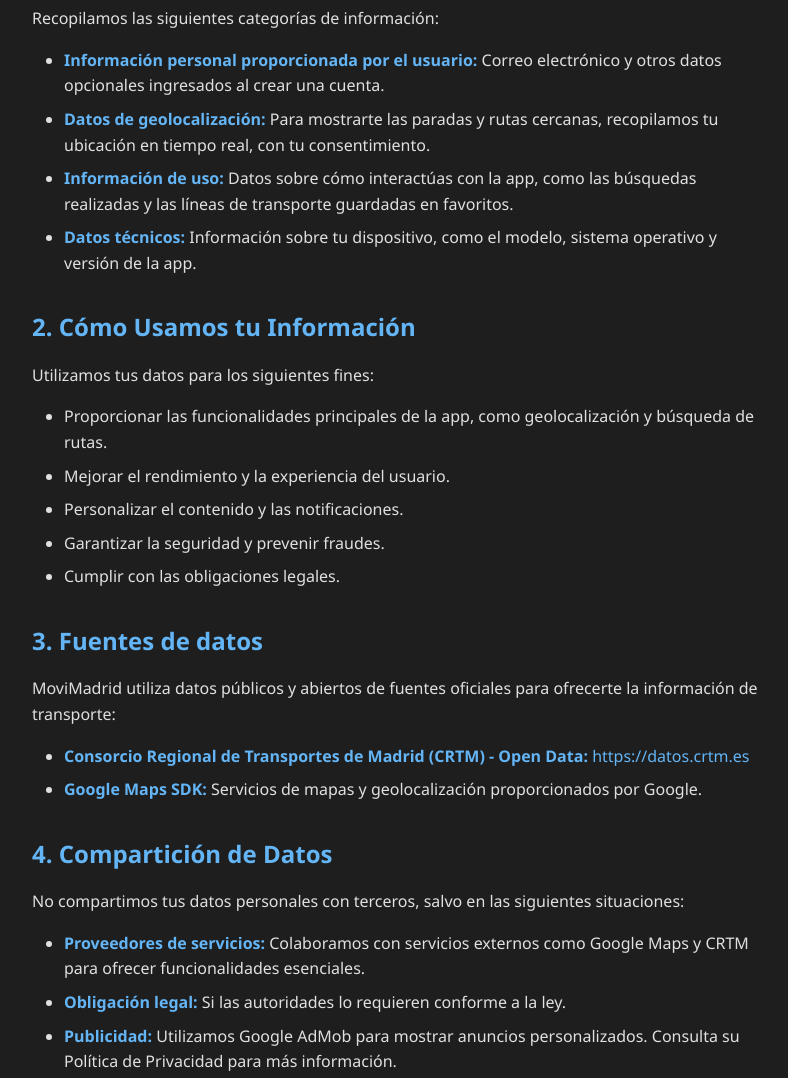
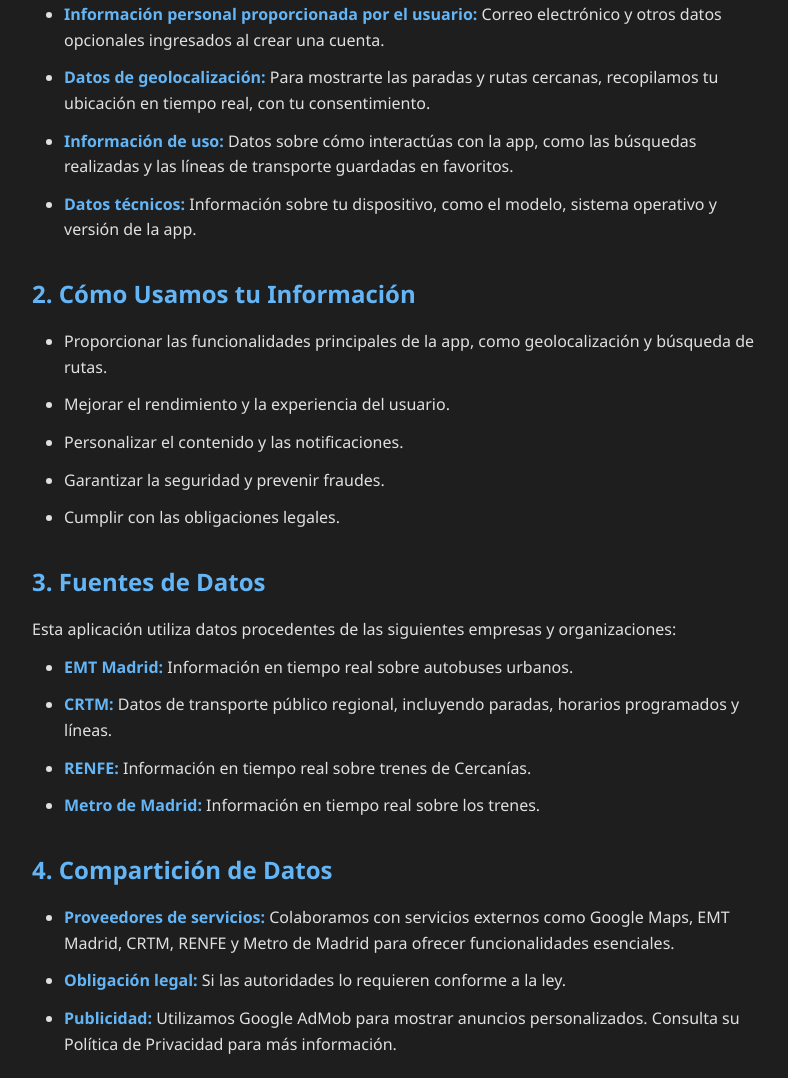
Before and after one commit to raaulalonso/movimadrid-privacy-policy, a plain HTML site: page index.html in a window 1280 px wide. Shown: the part 549-1627 px from the top of the page, without its empty margins (240-1028 px from the left). Drawn offline with Linux system fonts and the light colour scheme.

Commit message:
Update index.html

```diff
--- a/index.html
+++ b/index.html
@@ -14,89 +14,23 @@
             --link-color: #64b5f6;
         }
 
-        * {
-            margin: 0;
-            padding: 0;
-            box-sizing: border-box;
-        }
-
-        body {
-            font-family: 'Segoe UI', system-ui, -apple-system, sans-serif;
-            line-height: 1.6;
-            color: var(--text-color);
-            background-color: var(--background-color);
-            min-height: 100vh;
-        }
-
-        .container {
-            max-width: 800px;
-            margin: 0 auto;
-            padding: 2rem;
-            background-color: var(--container-bg);
-            box-shadow: 0 2px 4px rgba(0,0,0,0.3);
-            border-radius: 8px;
-            margin-top: 2rem;
-            margin-bottom: 2rem;
-        }
-
-        h1 {
-            color: var(--primary-color);
-            margin-bottom: 1.5rem;
-            font-size: 2.5rem;
-        }
-
-        .last-update {
-            color: var(--secondary-text);
-            font-style: italic;
-            margin-bottom: 2rem;
-        }
-
-        h2 {
-            color: var(--primary-color);
-            margin-top: 2rem;
-            margin-bottom: 1rem;
-            font-size: 1.5rem;
-        }
-
-        p {
-            margin-bottom: 1rem;
-            color: var(--text-color);
-        }
-
-        ul {
-            margin-left: 2rem;
-            margin-bottom: 1rem;
-        }
-
-        li {
-            margin-bottom: 0.5rem;
-            color: var(--text-color);
-        }
-
-        a {
-            color: var(--link-color);
-            text-decoration: none;
-            transition: color 0.3s ease;
-        }
-
-        a:hover {
-            color: #90caf9;
-            text-decoration: underline;
-        }
-
-        strong {
-            color: var(--primary-color);
-        }
-
+        * { margin: 0; padding: 0; box-sizing: border-box; }
+        body { font-family: 'Segoe UI', system-ui, -apple-system, sans-serif; line-height: 1.6;
+            color: var(--text-color); background-color: var(--background-color); min-height: 100vh; }
+        .container { max-width: 800px; margin: 2rem auto; padding: 2rem;
+            background-color: var(--container-bg); box-shadow: 0 2px 4px rgba(0,0,0,0.3);
+            border-radius: 8px; }
+        h1 { color: var(--primary-color); margin-bottom: 1.5rem; font-size: 2.5rem; }
+        .last-update { color: var(--secondary-text); font-style: italic; margin-bottom: 2rem; }
+        h2 { color: var(--primary-color); margin-top: 2rem; margin-bottom: 1rem; font-size: 1.5rem; }
+        p, li { color: var(--text-color); margin-bottom: 0.75rem; }
+        ul { margin-left: 2rem; margin-bottom: 1rem; }
+        a { color: var(--link-color); text-decoration: none; transition: color 0.3s ease; }
+        a:hover { color: #90caf9; text-decoration: underline; }
+        strong { color: var(--primary-color); }
         @media (max-width: 768px) {
-            .container {
-                margin: 1rem;
-                padding: 1rem;
-            }
-
-            h1 {
-                font-size: 2rem;
-            }
+            .container { margin: 1rem; padding: 1rem; }
+            h1 { font-size: 2rem; }
         }
     </style>
 </head>
@@ -104,13 +38,12 @@
     <div class="container">
         <h1>Política de Privacidad de MoviMadrid</h1>
         <p class="last-update">Fecha de última actualización: 8 de mayo de 2025</p>
-        <!-- Aviso legal añadido -->
+
         <p><strong>Aviso legal:</strong> MoviMadrid <strong>no está afiliada, respaldada ni autorizada</strong> por el Ayuntamiento de Madrid, el Consorcio Regional de Transportes de Madrid (CRTM), EMT Madrid ni ningún otro organismo público. La información proporcionada es de carácter informativo y se basa en datos abiertos publicados por dichas entidades.</p>
 
         <p>En MoviMadrid, valoramos tu privacidad y nos comprometemos a proteger tus datos personales. Esta Política de Privacidad explica cómo recopilamos, usamos y compartimos tu información cuando utilizas nuestra aplicación.</p>
 
         <h2>1. Información que Recopilamos</h2>
-        <p>Recopilamos las siguientes categorías de información:</p>
         <ul>
             <li><strong>Información personal proporcionada por el usuario:</strong> Correo electrónico y otros datos opcionales ingresados al crear una cuenta.</li>
             <li><strong>Datos de geolocalización:</strong> Para mostrarte las paradas y rutas cercanas, recopilamos tu ubicación en tiempo real, con tu consentimiento.</li>
@@ -119,7 +52,6 @@
         </ul>
 
         <h2>2. Cómo Usamos tu Información</h2>
-        <p>Utilizamos tus datos para los siguientes fines:</p>
         <ul>
             <li>Proporcionar las funcionalidades principales de la app, como geolocalización y búsqueda de rutas.</li>
             <li>Mejorar el rendimiento y la experiencia del usuario.</li>
@@ -128,17 +60,18 @@
             <li>Cumplir con las obligaciones legales.</li>
         </ul>
 
-        <h2>3. Fuentes de datos</h2>
-        <p>MoviMadrid utiliza datos públicos y abiertos de fuentes oficiales para ofrecerte la información de transporte:</p>
+        <h2>3. Fuentes de Datos</h2>
+        <p>Esta aplicación utiliza datos procedentes de las siguientes empresas y organizaciones:</p>
         <ul>
-            <li><strong>Consorcio Regional de Transportes de Madrid (CRTM) - Open Data:</strong> <a href="https://datos.crtm.es" target="_blank" rel="noopener">https://datos.crtm.es</a></li>
-            <li><strong>Google Maps SDK:</strong> Servicios de mapas y geolocalización proporcionados por Google.</li>
+            <li><strong>EMT Madrid:</strong> Información en tiempo real sobre autobuses urbanos.</li>
+            <li><strong>CRTM:</strong> Datos de transporte público regional, incluyendo paradas, horarios programados y líneas.</li>
+            <li><strong>RENFE:</strong> Información en tiempo real sobre trenes de Cercanías.</li>
+            <li><strong>Metro de Madrid:</strong> Información en tiempo real sobre los trenes.</li>
         </ul>
 
         <h2>4. Compartición de Datos</h2>
-        <p>No compartimos tus datos personales con terceros, salvo en las siguientes situaciones:</p>
         <ul>
-            <li><strong>Proveedores de servicios:</strong> Colaboramos con servicios externos como Google Maps y CRTM para ofrecer funcionalidades esenciales.</li>
+            <li><strong>Proveedores de servicios:</strong> Colaboramos con servicios externos como Google Maps, EMT Madrid, CRTM, RENFE y Metro de Madrid para ofrecer funcionalidades esenciales.</li>
             <li><strong>Obligación legal:</strong> Si las autoridades lo requieren conforme a la ley.</li>
             <li><strong>Publicidad:</strong> Utilizamos Google AdMob para mostrar anuncios personalizados. Consulta su Política de Privacidad para más información.</li>
         </ul>
@@ -147,7 +80,6 @@
         <p>Implementamos medidas de seguridad técnicas y organizativas para proteger tu información, incluyendo el cifrado de datos y autenticación segura mediante JWT.</p>
 
         <h2>6. Tus Derechos</h2>
-        <p>Tienes derecho a:</p>
         <ul>
             <li>Acceder a tus datos personales.</li>
             <li>Solicitar su rectificación o eliminación.</li>
```
